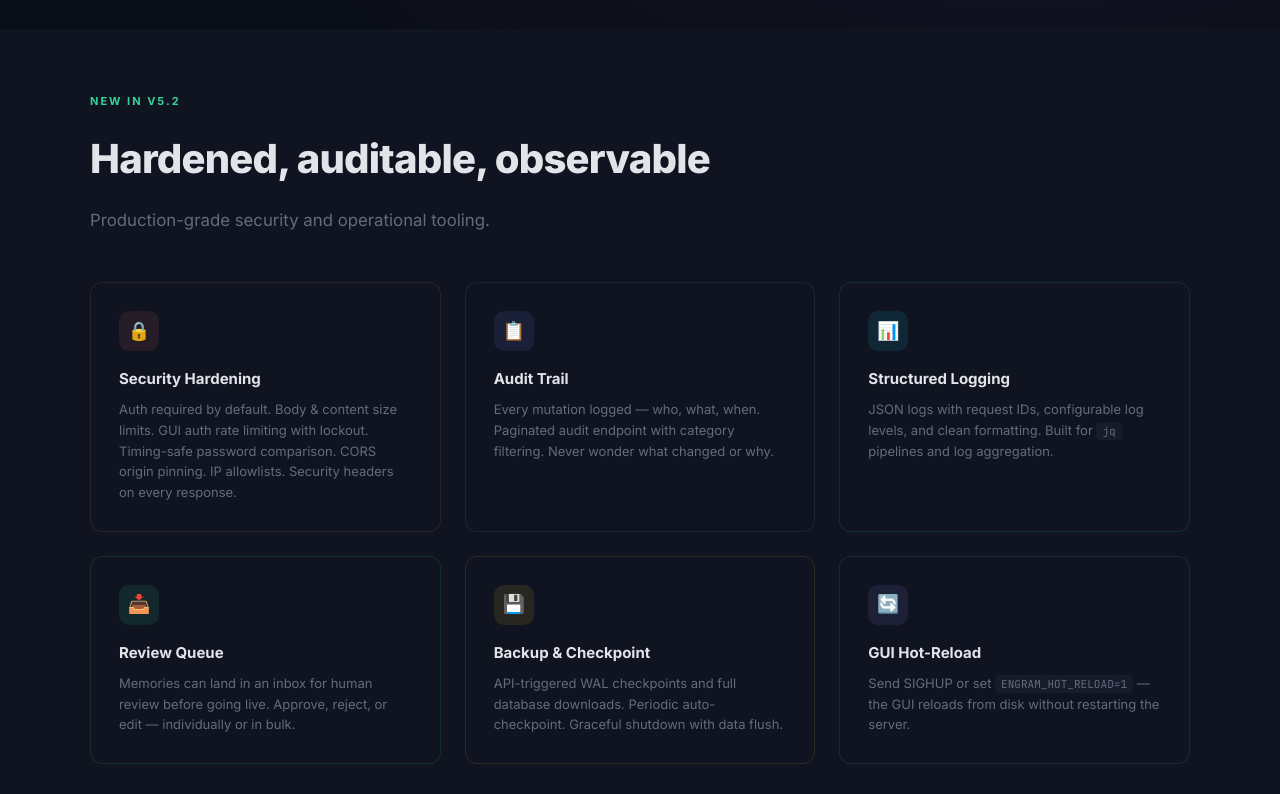
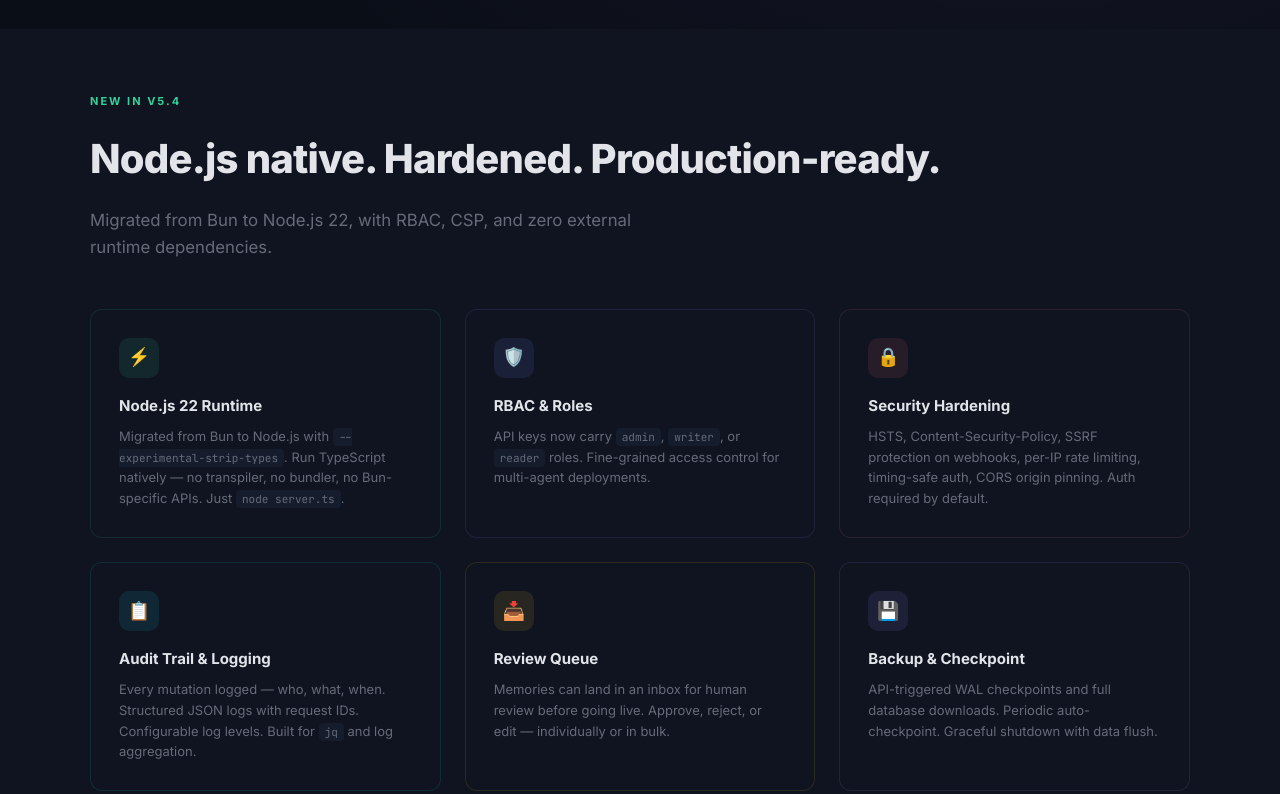
Before and after one commit to zanfiel/engram, a website: page landing.html in a window 1280 px wide. Shown: the part 943-1737 px from the top of the page. Drawn offline with Linux system fonts and the light colour scheme.

Commit message:
Landing page: v5.4 badge, Node.js migration + RBAC featured, remove Bun references

```diff
--- a/landing.html
+++ b/landing.html
@@ -5,7 +5,7 @@
 <meta name="viewport" content="width=device-width, initial-scale=1.0">
 <title>Engram — Open Source Persistent Memory for AI Agents</title>
 <meta name="description" content="Open source memory server for AI agents. FSRS-6 spaced repetition, native vector search, knowledge graph, local embeddings. Self-hosted, single libsql file, zero external dependencies.">
-<meta name="keywords" content="AI agent memory, persistent memory, spaced repetition, FSRS, vector search, knowledge graph, RAG, MCP server, open source, self-hosted, Bun, libsql, embeddings, LLM memory">
+<meta name="keywords" content="AI agent memory, persistent memory, spaced repetition, FSRS, vector search, knowledge graph, RAG, MCP server, open source, self-hosted, Node.js, TypeScript, libsql, embeddings, LLM memory">
 <meta name="author" content="zanfiel">
 <meta name="theme-color" content="#0a0e17">
 <link rel="canonical" href="https://engram.lol/">
@@ -154,7 +154,7 @@ nav .links a:hover{color:var(--text);text-decoration:none}
 
 <!-- Hero -->
 <section class="hero">
-  <div class="hero-badge"><span class="dot"></span> v5.2 · Open Source</div>
+  <div class="hero-badge"><span class="dot"></span> v5.4 · Open Source</div>
   <h1>Memory for<br><span>AI agents</span></h1>
   <p>Give your agents persistent, searchable, self-organizing memory. Store what they learn. Recall it when it matters. No external APIs required.</p>
   <div class="hero-actions">
@@ -178,43 +178,43 @@ nav .links a:hover{color:var(--text);text-decoration:none}
 
 <!-- Features -->
 
-<!-- What's New in v5.2 -->
+<!-- What's New in v5.4 -->
 <section style="background:var(--bg2);padding:4rem 2rem">
   <div class="container">
-    <div class="section-label" style="color:var(--green)">New in v5.2</div>
-    <h2 class="section-title">Hardened, auditable, observable</h2>
-    <p class="section-desc">Production-grade security and operational tooling.</p>
+    <div class="section-label" style="color:var(--green)">New in v5.4</div>
+    <h2 class="section-title">Node.js native. Hardened. Production-ready.</h2>
+    <p class="section-desc">Migrated from Bun to Node.js 22, with RBAC, CSP, and zero external runtime dependencies.</p>
 
     <div class="features" style="grid-template-columns:repeat(auto-fit,minmax(280px,1fr))">
+      <div class="feature" style="border-color:rgba(52,211,153,0.12)">
+        <div class="feature-icon" style="background:rgba(52,211,153,0.1);color:var(--green)">⚡</div>
+        <h3>Node.js 22 Runtime</h3>
+        <p>Migrated from Bun to Node.js with <code>--experimental-strip-types</code>. Run TypeScript natively — no transpiler, no bundler, no Bun-specific APIs. Just <code>node server.ts</code>.</p>
+      </div>
+      <div class="feature" style="border-color:rgba(129,140,248,0.12)">
+        <div class="feature-icon" style="background:rgba(129,140,248,0.1);color:var(--accent)">🛡️</div>
+        <h3>RBAC &amp; Roles</h3>
+        <p>API keys now carry <code>admin</code>, <code>writer</code>, or <code>reader</code> roles. Fine-grained access control for multi-agent deployments.</p>
+      </div>
       <div class="feature" style="border-color:rgba(248,113,113,0.12)">
         <div class="feature-icon" style="background:rgba(248,113,113,0.1);color:var(--red)">🔒</div>
         <h3>Security Hardening</h3>
-        <p>Auth required by default. Body &amp; content size limits. GUI auth rate limiting with lockout. Timing-safe password comparison. CORS origin pinning. IP allowlists. Security headers on every response.</p>
-      </div>
-      <div class="feature" style="border-color:rgba(129,140,248,0.12)">
-        <div class="feature-icon" style="background:rgba(129,140,248,0.1);color:var(--accent)">📋</div>
-        <h3>Audit Trail</h3>
-        <p>Every mutation logged — who, what, when. Paginated audit endpoint with category filtering. Never wonder what changed or why.</p>
+        <p>HSTS, Content-Security-Policy, SSRF protection on webhooks, per-IP rate limiting, timing-safe auth, CORS origin pinning. Auth required by default.</p>
       </div>
       <div class="feature" style="border-color:rgba(34,211,238,0.12)">
-        <div class="feature-icon" style="background:rgba(34,211,238,0.1);color:var(--cyan)">📊</div>
-        <h3>Structured Logging</h3>
-        <p>JSON logs with request IDs, configurable log levels, and clean formatting. Built for <code>jq</code> pipelines and log aggregation.</p>
+        <div class="feature-icon" style="background:rgba(34,211,238,0.1);color:var(--cyan)">📋</div>
+        <h3>Audit Trail &amp; Logging</h3>
+        <p>Every mutation logged — who, what, when. Structured JSON logs with request IDs. Configurable log levels. Built for <code>jq</code> and log aggregation.</p>
       </div>
-      <div class="feature" style="border-color:rgba(52,211,153,0.12)">
-        <div class="feature-icon" style="background:rgba(52,211,153,0.1);color:var(--green)">📥</div>
+      <div class="feature" style="border-color:rgba(251,191,36,0.12)">
+        <div class="feature-icon" style="background:rgba(251,191,36,0.1);color:#fbbf24">📥</div>
         <h3>Review Queue</h3>
         <p>Memories can land in an inbox for human review before going live. Approve, reject, or edit — individually or in bulk.</p>
       </div>
-      <div class="feature" style="border-color:rgba(251,191,36,0.12)">
-        <div class="feature-icon" style="background:rgba(251,191,36,0.1);color:#fbbf24">💾</div>
+      <div class="feature" style="border-color:rgba(167,139,250,0.12)">
+        <div class="feature-icon" style="background:rgba(167,139,250,0.1);color:#a78bfa">💾</div>
         <h3>Backup &amp; Checkpoint</h3>
         <p>API-triggered WAL checkpoints and full database downloads. Periodic auto-checkpoint. Graceful shutdown with data flush.</p>
-      </div>
-      <div class="feature" style="border-color:rgba(167,139,250,0.12)">
-        <div class="feature-icon" style="background:rgba(167,139,250,0.1);color:#a78bfa">🔄</div>
-        <h3>GUI Hot-Reload</h3>
-        <p>Send SIGHUP or set <code>ENGRAM_HOT_RELOAD=1</code> — the GUI reloads from disk without restarting the server.</p>
       </div>
     </div>
   </div>
@@ -246,7 +246,7 @@ nav .links a:hover{color:var(--text);text-decoration:none}
       <div class="feature" style="border-color:rgba(34,211,238,0.12)">
         <div class="feature-icon" style="background:rgba(34,211,238,0.1);color:var(--cyan)">🔍</div>
         <h3>Native Vector Search</h3>
-        <p style="margin-bottom:12px">Migrated from bun:sqlite to <strong style="color:var(--text)">libsql with FLOAT32(384) vector columns</strong> and ANN indexing. Search is O(log n) via <code>vector_top_k()</code> instead of brute-force loops.</p>
+        <p style="margin-bottom:12px">Built on <strong style="color:var(--text)">libsql with FLOAT32(384) vector columns</strong> and ANN indexing. Search is O(log n) via <code>vector_top_k()</code> instead of brute-force loops.</p>
         <div style="display:flex;gap:8px;flex-wrap:wrap">
           <code style="font-size:11px;color:var(--cyan)">vector_top_k(idx, vec, 25)</code>
           <span style="font-size:11px;color:var(--muted)">ANN index</span>
```
